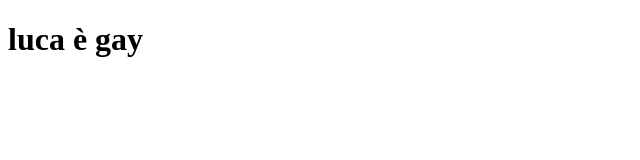
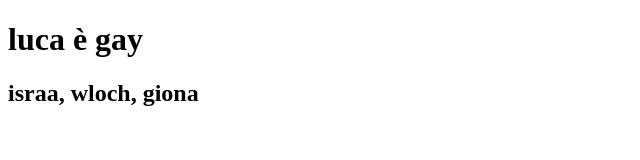
Before and after one commit to kiraq-max/test, a plain HTML site: page WebContent/index.html in a window 1280 px wide. Shown: the whole page, without its empty margins (0-640 px from the left). Drawn offline with Linux system fonts and the light colour scheme.

Commit message:
modificato html

```diff
--- a/WebContent/index.html
+++ b/WebContent/index.html
@@ -6,5 +6,6 @@
 </head>
 <body>
  <h1>luca è gay</h1>
+ <h2>israa, wloch, giona</h2>
 </body>
 </html>
```
